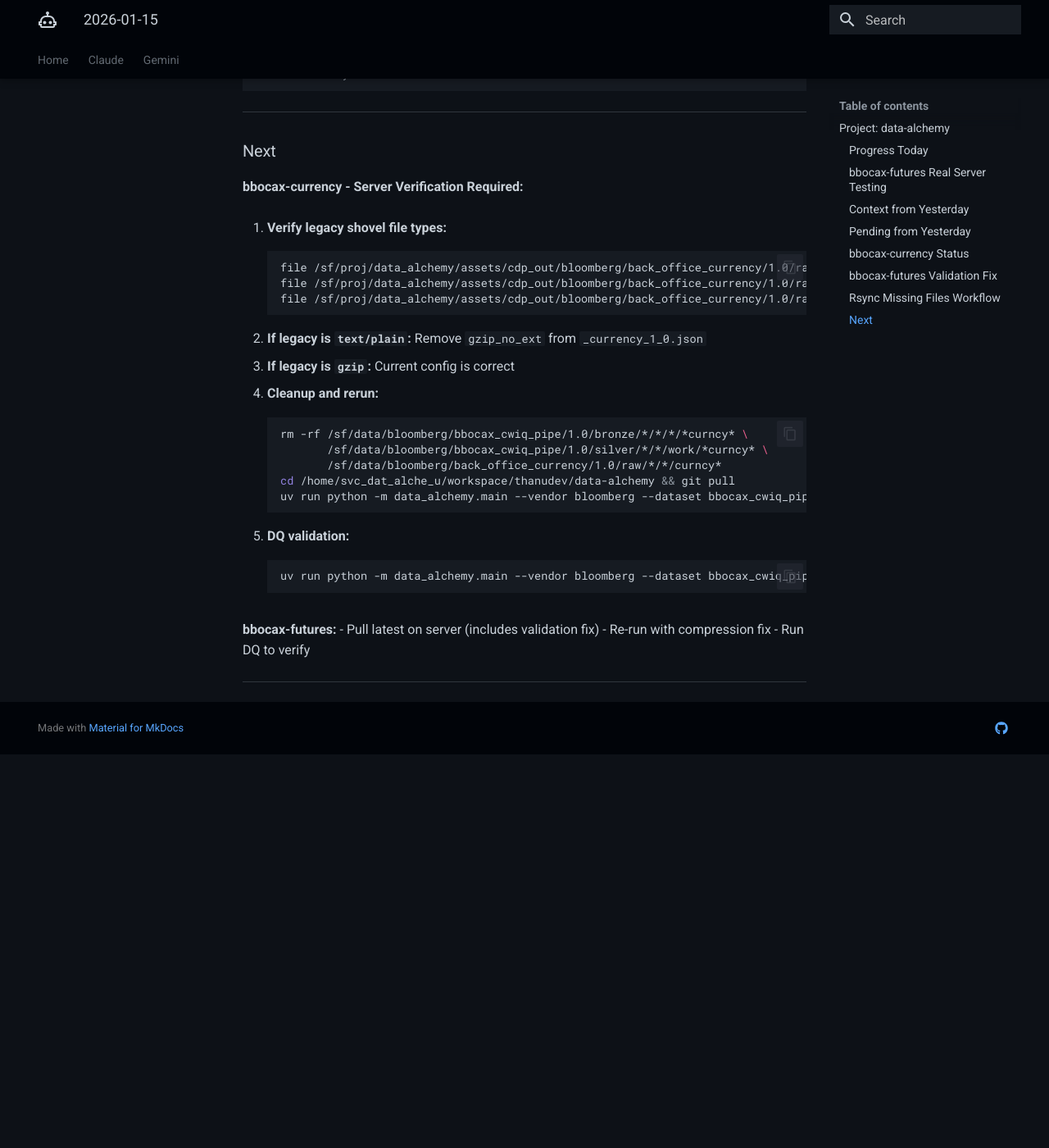
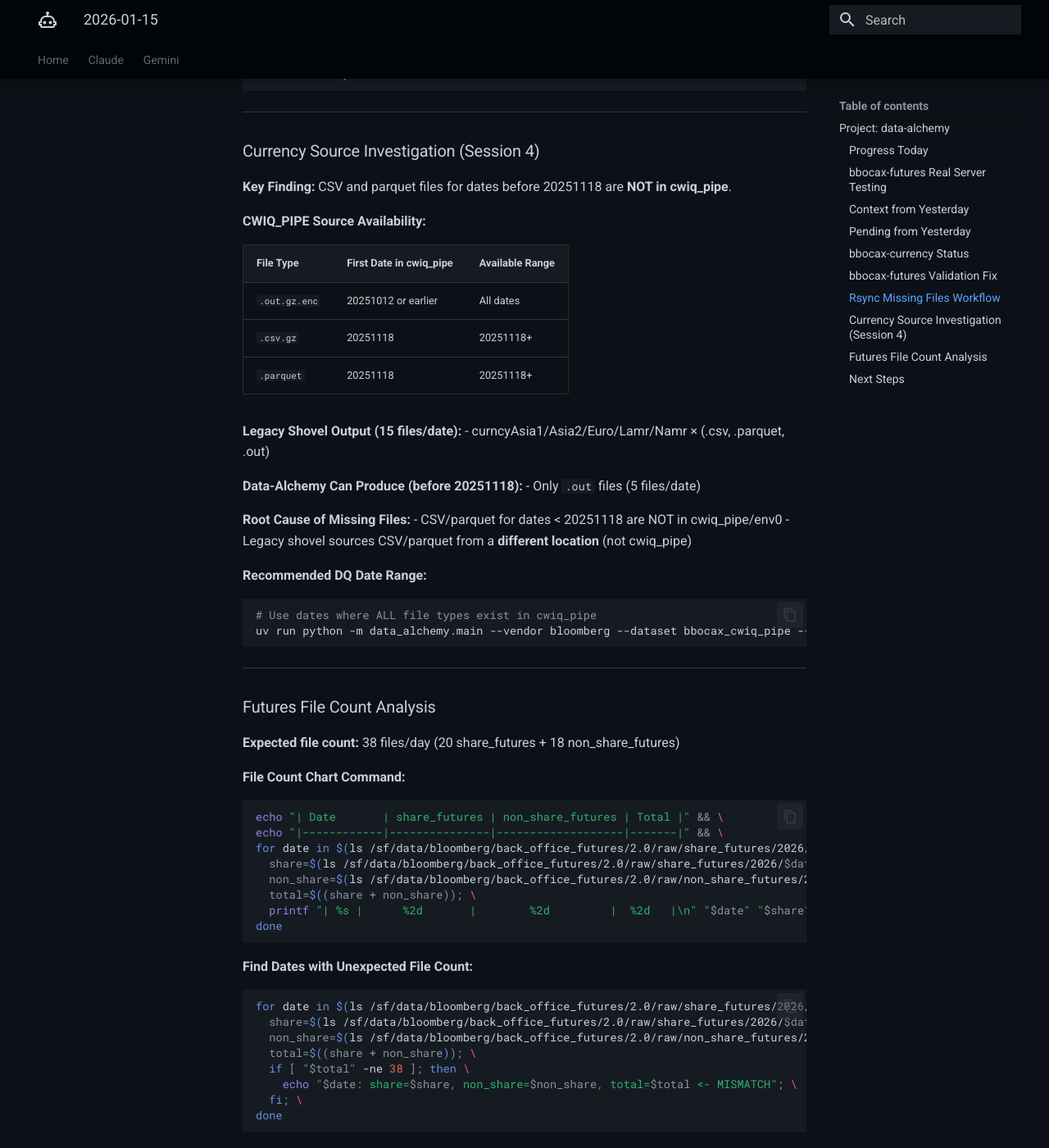
Before and after one commit to ThanuMahee12/AgentContext, an MkDocs documentation site: the page built from docs/Claude/sessions/linux/2026-01-15.md, in a window 1280 px wide and 1400 px high, scrolled down 5031 px. Shown: the whole window at 82% size. Built offline with MkDocs 1.6.1 and Material for MkDocs 9.7.7, drawn with Linux system fonts in a browser that asks for light colours; before the commit the page ends 5951 px from its top, so only the background shows below that; some of the changed text lies outside the part shown.

Commit message:
docs: update currency source investigation and futures file count analysis

````diff
--- a/docs/Claude/sessions/linux/2026-01-15.md
+++ b/docs/Claude/sessions/linux/2026-01-15.md
@@ -221,37 +221,89 @@ YEAR=$(date +%Y)
 
 ---
 
-### Next
+### Currency Source Investigation (Session 4)
 
-**bbocax-currency - Server Verification Required:**
+**Key Finding:** CSV and parquet files for dates before 20251118 are **NOT in cwiq_pipe**.
 
-1. **Verify legacy shovel file types:**
+**CWIQ_PIPE Source Availability:**
+
+| File Type    | First Date in cwiq_pipe | Available Range |
+|--------------|-------------------------|-----------------|
+| `.out.gz.enc` | 20251012 or earlier    | All dates       |
+| `.csv.gz`     | 20251118               | 20251118+       |
+| `.parquet`    | 20251118               | 20251118+       |
+
+**Legacy Shovel Output (15 files/date):**
+- curncyAsia1/Asia2/Euro/Lamr/Namr × (.csv, .parquet, .out)
+
+**Data-Alchemy Can Produce (before 20251118):**
+- Only `.out` files (5 files/date)
+
+**Root Cause of Missing Files:**
+- CSV/parquet for dates < 20251118 are NOT in cwiq_pipe/env0
+- Legacy shovel sources CSV/parquet from a **different location** (not cwiq_pipe)
+
+**Recommended DQ Date Range:**
 ```bash
-file /sf/proj/data_alchemy/assets/cdp_out/bloomberg/back_office_currency/1.0/raw/2025/20251110/curncyAsia1.csv
-file /sf/proj/data_alchemy/assets/cdp_out/bloomberg/back_office_currency/1.0/raw/2025/20251110/curncy_asia1.out
-file /sf/proj/data_alchemy/assets/cdp_out/bloomberg/back_office_currency/1.0/raw/2025/20251110/curncyAsia1.parquet
+# Use dates where ALL file types exist in cwiq_pipe
+uv run python -m data_alchemy.main --vendor bloomberg --dataset bbocax_cwiq_pipe --version 1.0 --dq --verbose-dq --dq-date-range 20251118:20251230 --file-pattern "curncy"
 ```
 
-2. **If legacy is `text/plain`:** Remove `gzip_no_ext` from `_currency_1_0.json`
-3. **If legacy is `gzip`:** Current config is correct
+---
 
-4. **Cleanup and rerun:**
+### Futures File Count Analysis
+
+**Expected file count:** 38 files/day (20 share_futures + 18 non_share_futures)
+
+**File Count Chart Command:**
 ```bash
-rm -rf /sf/data/bloomberg/bbocax_cwiq_pipe/1.0/bronze/*/*/*/*curncy* \
-       /sf/data/bloomberg/bbocax_cwiq_pipe/1.0/silver/*/*/work/*curncy* \
-       /sf/data/bloomberg/back_office_currency/1.0/raw/*/*/curncy*
-cd /home/svc_dat_alche_u/workspace/thanudev/data-alchemy && git pull
-uv run python -m data_alchemy.main --vendor bloomberg --dataset bbocax_cwiq_pipe --version 1.0 --backfill 2000 --file-pattern "curncy"
+echo "| Date       | share_futures | non_share_futures | Total |" && \
+echo "|------------|---------------|-------------------|-------|" && \
+for date in $(ls /sf/data/bloomberg/back_office_futures/2.0/raw/share_futures/2026/ 2>/dev/null | sort -r | head -15 | sort); do \
+  share=$(ls /sf/data/bloomberg/back_office_futures/2.0/raw/share_futures/2026/$date/ 2>/dev/null | wc -l); \
+  non_share=$(ls /sf/data/bloomberg/back_office_futures/2.0/raw/non_share_futures/2026/$date/ 2>/dev/null | wc -l); \
+  total=$((share + non_share)); \
+  printf "| %s |      %2d       |        %2d         |  %2d   |\n" "$date" "$share" "$non_share" "$total"; \
+done
 ```
 
-5. **DQ validation:**
+**Find Dates with Unexpected File Count:**
 ```bash
-uv run python -m data_alchemy.main --vendor bloomberg --dataset bbocax_cwiq_pipe --version 1.0 --dq --verbose-dq --dq-date-range 20251105:20251114 --file-pattern "curncy"
+for date in $(ls /sf/data/bloomberg/back_office_futures/2.0/raw/share_futures/2026/ 2>/dev/null | sort); do \
+  share=$(ls /sf/data/bloomberg/back_office_futures/2.0/raw/share_futures/2026/$date/ 2>/dev/null | wc -l); \
+  non_share=$(ls /sf/data/bloomberg/back_office_futures/2.0/raw/non_share_futures/2026/$date/ 2>/dev/null | wc -l); \
+  total=$((share + non_share)); \
+  if [ "$total" -ne 38 ]; then \
+    echo "$date: share=$share, non_share=$non_share, total=$total <- MISMATCH"; \
+  fi; \
+done
 ```
 
-**bbocax-futures:**
-- Pull latest on server (includes validation fix)
-- Re-run with compression fix
-- Run DQ to verify
+**Find Missing Files and Expected Arrival Time:**
+```bash
+# Compare yesterday vs today to find missing files
+missing_files=$(comm -23 <(ls /sf/data/bloomberg/back_office_futures/2.0/raw/share_futures/2026/20260114/ | sort) \
+                         <(ls /sf/data/bloomberg/back_office_futures/2.0/raw/share_futures/2026/20260115/ | sort))
+
+# Check arrival times of missing files over past 3 days
+for date in 20260112 20260113 20260114; do \
+  echo "--- $date ---"; \
+  for file in $missing_files; do \
+    ls -la /sf/data/bloomberg/back_office_futures/2.0/raw/share_futures/2026/$date/$file 2>/dev/null | awk '{print $6, $7, $8, "->", $9}'; \
+  done | sort; \
+done
+```
 
 ---
+
+### Next Steps
+
+**bbocax-currency:**
+- DQ validation should use date range `20251118:20251230` (where all files exist)
+- For older dates, rsync from legacy shovel if needed
+
+**bbocax-futures:**
+- Monitor daily file counts (expected: 38)
+- Files typically arrive in batches - check arrival times if count is low
+
+---
````
